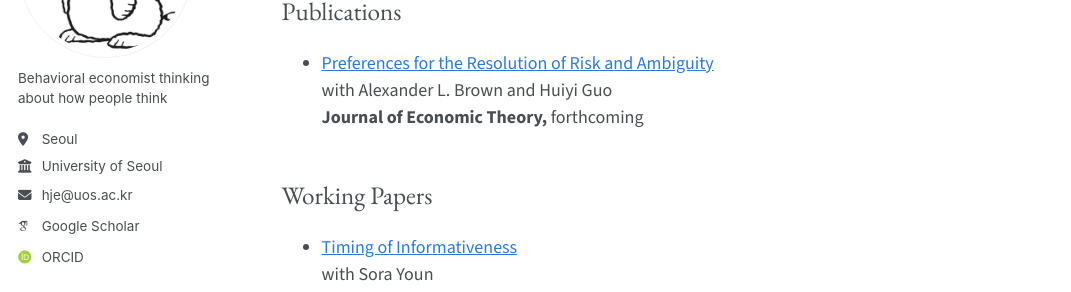
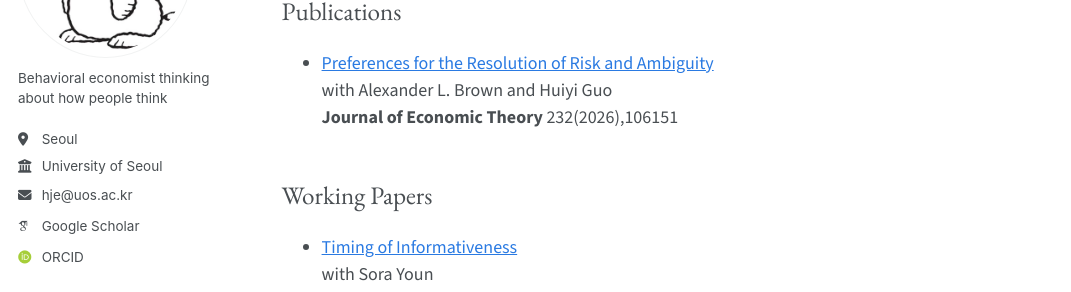
Before and after one commit to hyundamje/hyundamje.github.io, a Jekyll site: the page built from _pages/research.md, in a window 1280 px wide and 900 px high. Shown: the part 220-512 px from the top of the window, without its empty margins (0-1071 px from the left). Built offline with Jekyll 4.4.1, drawn with Linux system fonts in a browser that asks for light colours; some web fonts are replaced.

Commit message:
Update research.md

```diff
--- a/_pages/research.md
+++ b/_pages/research.md
@@ -15,7 +15,7 @@
       Preferences for the Resolution of Risk and Ambiguity
     </a><br>
     with Alexander L. Brown and Huiyi Guo<br>
-    <strong>Journal of Economic Theory,</strong> forthcoming
+    <strong>Journal of Economic Theory</strong> 232(2026),106151
   </li>
 </ul>
 
```
